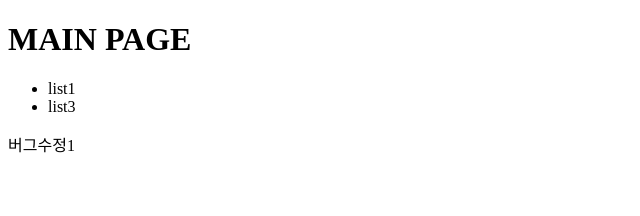
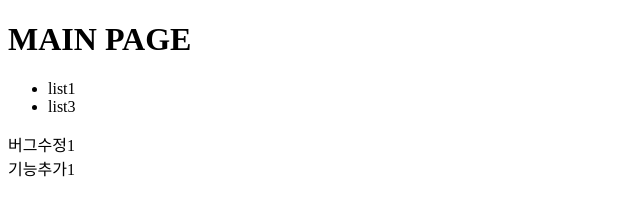
Before and after one commit to nvnnbc4657/TestApp1, a plain HTML site: page index.html in a window 1280 px wide. Shown: the full height of the page, 0-640 px from the left. Drawn offline with Linux system fonts and the light colour scheme.

Commit message:
기능추가1

```diff
--- a/index.html
+++ b/index.html
@@ -13,5 +13,6 @@
         <li>list3</li>
     </ul>
     <div>버그수정1</div>
+    <div>기능추가1</div>
 </body>
 </html>
```
